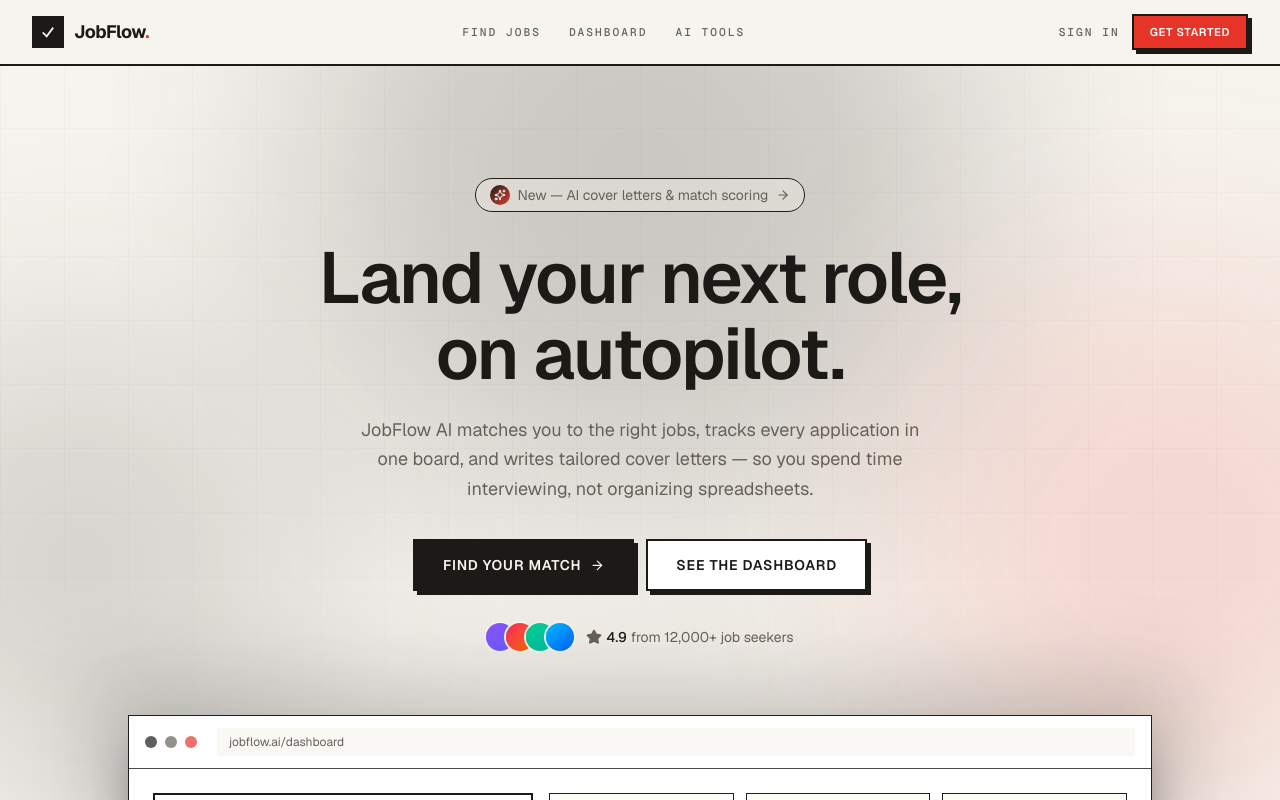
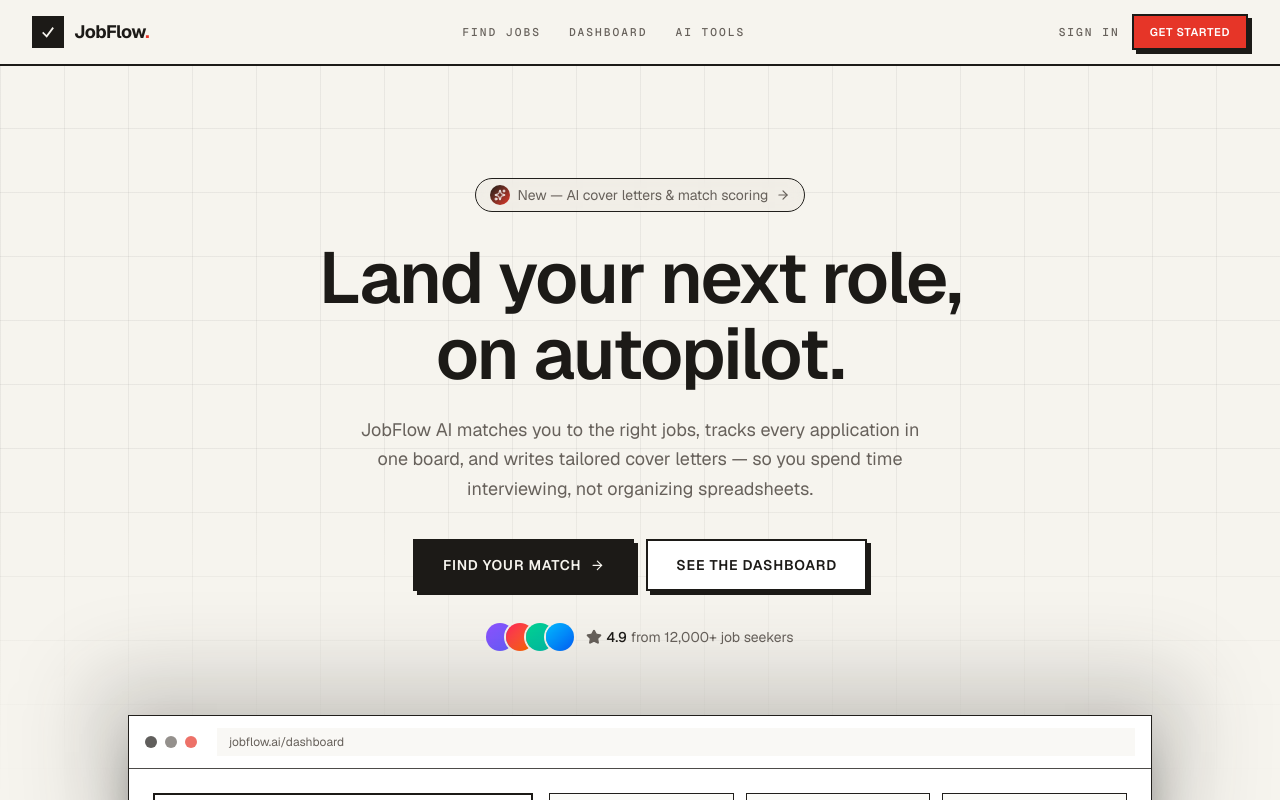
Before and after one commit to madhushigli1/jobflow-ai, a Next.js app in the folder jobflow-ai/: page / in a window 1280 px wide. Shown: the top 800 px of the page. Built offline with nearby package versions, Linux system fonts and the light colour scheme.

Commit message:
style(background): ledger-paper grid backdrop

```diff
--- a/jobflow-ai/src/shared/layout/background-fx.tsx
+++ b/jobflow-ai/src/shared/layout/background-fx.tsx
@@ -1,20 +1,11 @@
 /**
- * Fixed decorative background: grid, aurora blobs, and a top vignette.
- * Purely presentational, sits behind all content (z-index -10).
+ * Fixed editorial backdrop: faint ledger grid on warm paper.
+ * Purely presentational, sits behind all content.
  */
 export function BackgroundFX() {
   return (
-    <div aria-hidden className="pointer-events-none fixed inset-0 -z-10 overflow-hidden">
-      {/* base grid, fading toward bottom */}
-      <div className="absolute inset-0 bg-grid opacity-[0.4] mask-fade-b" />
-
-      {/* aurora blobs */}
-      <div className="absolute -top-40 left-1/2 h-[42rem] w-[42rem] -translate-x-1/2 rounded-full bg-primary/20 blur-[120px] animate-aurora" />
-      <div className="absolute top-1/3 -right-40 h-[34rem] w-[34rem] rounded-full bg-accent/15 blur-[120px] animate-aurora [animation-delay:-6s]" />
-      <div className="absolute bottom-0 -left-40 h-[30rem] w-[30rem] rounded-full bg-indigo/15 blur-[120px] animate-aurora [animation-delay:-12s]" />
-
-      {/* subtle top highlight */}
-      <div className="absolute inset-x-0 top-0 h-px bg-gradient-to-r from-transparent via-primary/40 to-transparent" />
+    <div aria-hidden className="pointer-events-none fixed inset-0 -z-10 overflow-hidden bg-background">
+      <div className="absolute inset-0 bg-grid mask-fade-b" />
     </div>
   );
 }
```
